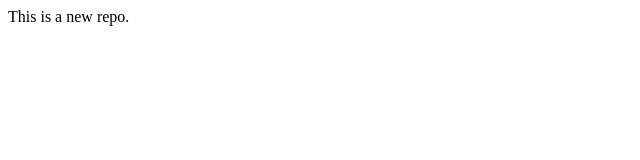
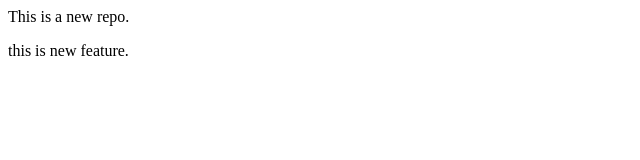
Before and after one commit to Shripatil200/localrepo, a plain HTML site: page index.html in a window 1280 px wide. Shown: the whole page, without its empty margins (0-640 px from the left). Drawn offline with Linux system fonts and the light colour scheme.

Commit message:
Add new feature

```diff
--- a/index.html
+++ b/index.html
@@ -1,3 +1,6 @@
 <p>
     This is a new repo.
 </p>
+<p>
+    this is new feature.
+</p>
```
